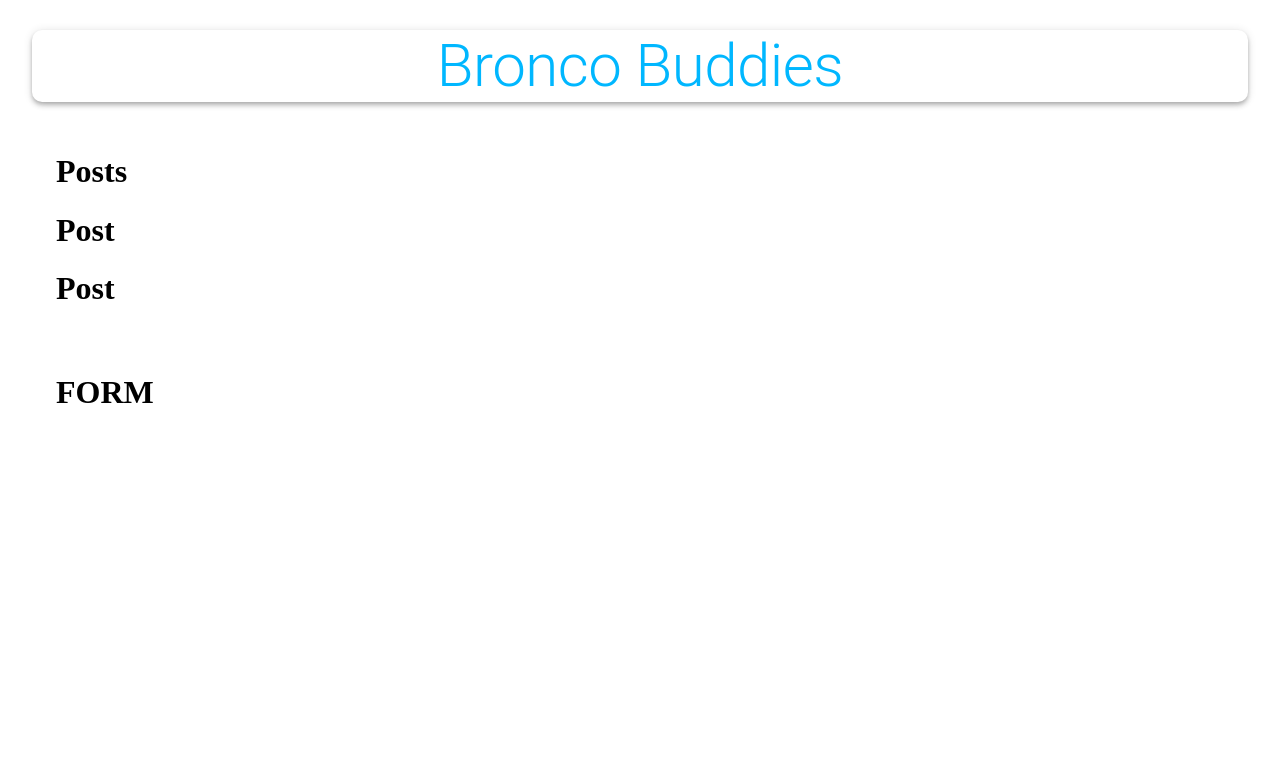
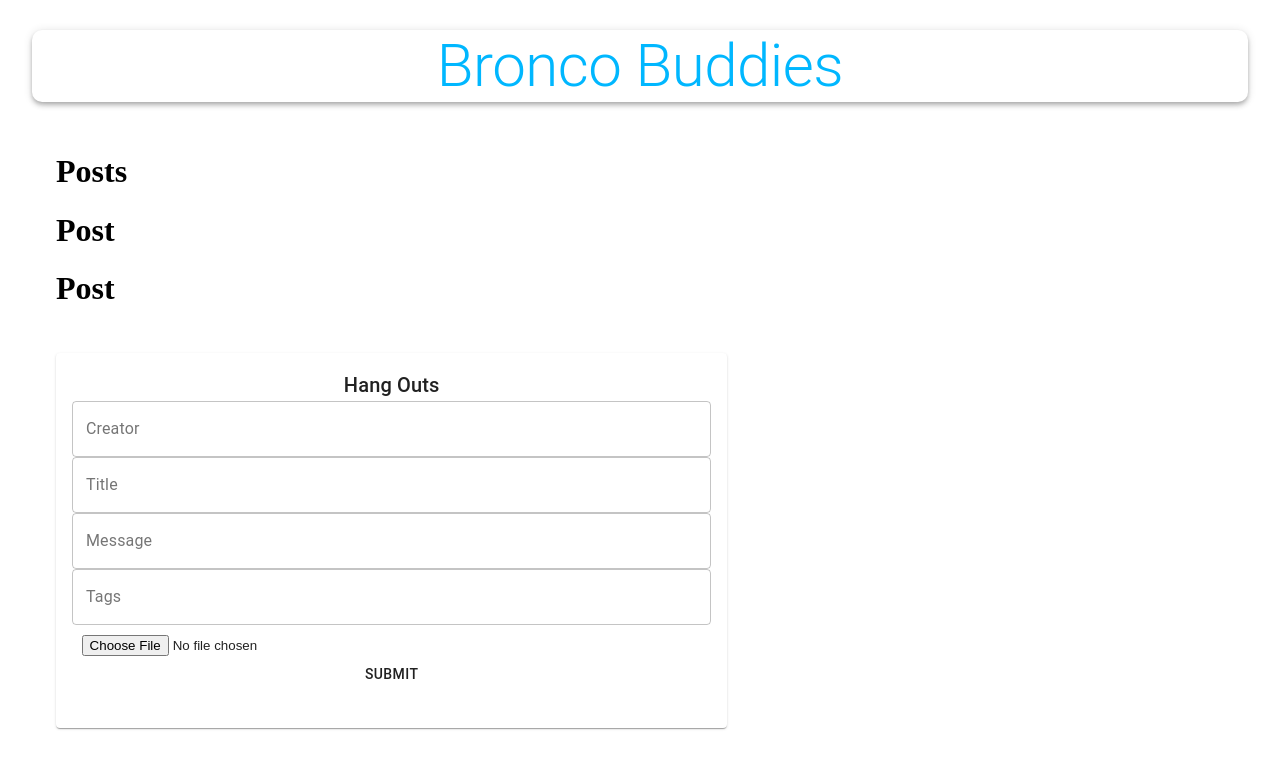
Before and after one commit to gitgudorgitrekt/BroncoBuddies, a React (Create React App) app in the folder my-app/: page / in a window 1280 px wide. Shown: the top 768 px of the page. Built offline with nearby package versions, Linux system fonts and the light colour scheme; no server answers.

Commit message:
Added Form

```diff
--- a/my-app/src/components/Form/Form.js
+++ b/my-app/src/components/Form/Form.js
@@ -1,10 +1,63 @@
-import React from 'react';
+import React, {useState} from 'react';
+import { TextField, Button, Typography, Paper } from '@material-ui/core';
+import FileBase from 'react-file-base64';
 import useStyles from './styles';
 
 const Form =  () => {
+    const [postData, setPostData] = useState({
+        creator: '', title: '', message: '',tags: '', selectedFile:''
+    });
     const classes = useStyles();
+
+    const handleSubmit = () => {
+
+    }
+
     return(
-        <h1>FORM</h1>
+        <Paper className = {classes.paper}>
+            <form autoComplete="off" noValidate className={classes.form}
+            onSubmit={handleSubmit}>
+                <Typography variant="h6">Hang Outs</Typography>
+                <TextField
+                    name="creator"
+                    variant="outlined"
+                    label="Creator"
+                    fullWidth
+                    value={postData.creator}
+                    onChange={(e) => setPostData({...postData, creator: e.target.value})}/>
+                <TextField
+                    name="title"
+                    variant="outlined"
+                    label="Title"
+                    fullWidth
+                    value={postData.creator}
+                    onChange={(e) => setPostData({...postData, title: e.target.value})}/>
+                <TextField
+                    name="message"
+                    variant="outlined"
+                    label="Message"
+                    fullWidth
+                    value={postData.creator}
+                    onChange={(e) => setPostData({...postData, message: e.target.value})}/>
+                <TextField
+                    name="tags"
+                    variant="outlined"
+                    label="Tags"
+                    fullWidth
+                    value={postData.creator}
+                    onChange={(e) => setPostData({...postData, tags: e.target.value})}/>
+                <dive className={classes.fileInput}>
+                    <FileBase
+                        type="file"
+                        multiple={false}
+                        onDone={({base64})=>setPostData({...postData, selectedFile: base64})}
+                    />
+                <Button className={classes.buttonSubmit} variant="container" color="primary" size="large" type="submit" fullWidth>
+                    Submit
+                </Button>
+                </dive>
+            </form>
+        </Paper>
     );
 }
 export default Form;
```
